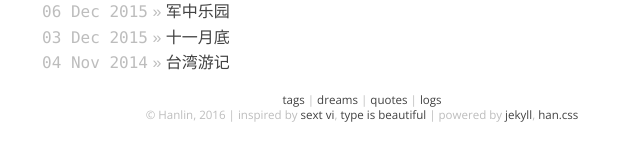
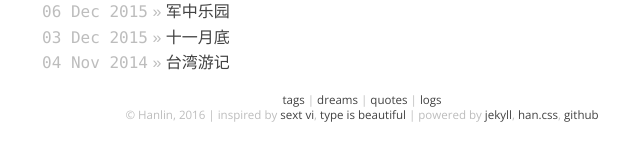
Before and after one commit to onion7878/word, a Jekyll site: the page built from index.html, in a window 1280 px wide. Shown: the part 225-386 px from the top of the page, without its empty margins (278-918 px from the left). Built offline with Jekyll 4.4.1, drawn with Linux system fonts in a browser that asks for light colours.

Commit message:
add github in footer

```diff
--- a/_includes/footer.html
+++ b/_includes/footer.html
@@ -10,6 +10,7 @@
 		<span>inspired by <a href="http://lhzhang.com/" target="_blank">sext vi</a></span>,
 		<span><a href="http://www.typeisbeautiful.com/" target="_blank">type is beautiful</a></span> |
 		<span>powered by <a href="https://jekyllrb.com/" target="_blank">jekyll</a></span>,
-		<span><a href="https://css.hanzi.co/" target="_blank">han.css</a></span>
+		<span><a href="https://css.hanzi.co/" target="_blank">han.css</a></span>,
+		<span><a href="https://github.com/" target="_blank">github</a></span>
 	</div>
 </footer>
```
